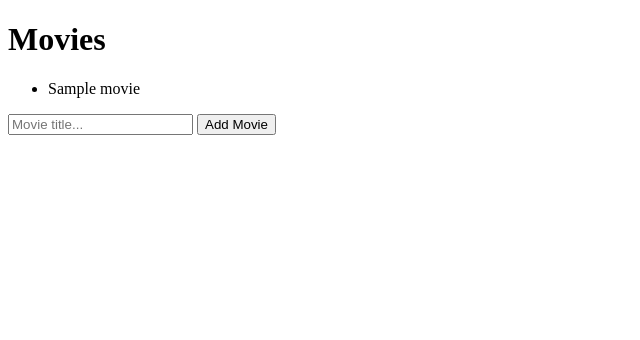
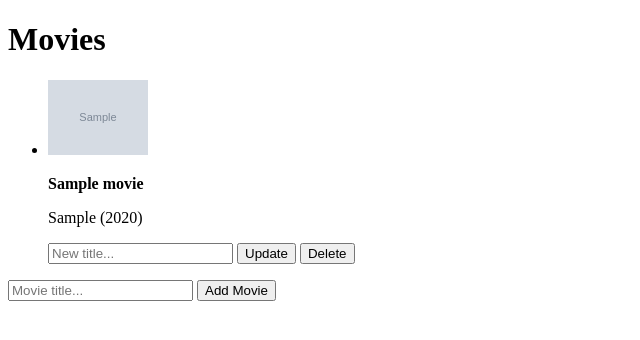
Before and after one commit to ilyassuelen/MovieWebApp, a Flask app: page /users/1/movies in a window 1280 px wide. Shown: the part 98-438 px from the top of the page, without its empty margins (0-640 px from the left). Run offline with Flask 3, Linux system fonts and the light colour scheme; tables that the repository leaves empty hold one stand-in row (values such as "Sample post"); grey boxes marked "Sample" are stand-in pictures.

Commit message:
Add movie update, delete, and OMDb integration

```diff
--- a/app.py
+++ b/app.py
@@ -2,6 +2,7 @@ from flask import Flask, render_template, request, redirect, url_for
 from data_manager import DataManager
 from models import db, Movie
 import os
+import requests
 
 app = Flask(__name__)
 
@@ -15,6 +16,8 @@ db.init_app(app)
 
 # Create DataManager Object
 data_manager = DataManager()
+
+OMDB_API_KEY = "b624da09"
 
 
 @app.route('/')
@@ -40,10 +43,33 @@ def list_movies(user_id):
 def add_movie(user_id):
     title = request.form.get('title')
 
-    # Temporary: Adding movie without Director/Poster
-    new_movie = Movie(name=title, user_id=user_id)
-    data_manager.add_movie(new_movie)
+    # OMDb request
+    url = f"http://www.omdbapi.com/?t={title}&apikey={OMDB_API_KEY}"
+    response = requests.get(url).json()
 
+    # Extract Movie-Data
+    movie = Movie(
+        name=response.get("Title", title),
+        director=response.get("Director", "Unknown"),
+        release_year=response.get("Year", None),
+        poster_url=response.get("Poster", None),
+        user_id=user_id,
+    )
+
+    data_manager.add_movie(movie)
+    return redirect(url_for('list_movies', user_id=user_id))
+
+
+@app.route('/users/<int:user_id>/movies/<int:movie_id>/delete', methods=['POST'])
+def delete_movie(user_id, movie_id):
+    data_manager.delete_movie(movie_id)
+    return redirect(url_for('list_movies', user_id=user_id))
+
+
+@app.route('/users/<int:user_id>/movies/<int:movie_id>/update', methods=['POST'])
+def update_movie(user_id, movie_id):
+    new_title = request.form.get('new_title')
+    data_manager.update_movie(movie_id, new_title)
     return redirect(url_for('list_movies', user_id=user_id))
 
 
--- a/templates/movies.html
+++ b/templates/movies.html
@@ -3,9 +3,24 @@
 {% block content %}
 <h1>Movies</h1>
 
-<ul>
+<ul class="movie-list">
     {% for movie in movies %}
-    <li>{{ movie.name }}</li>
+    <li class="movie-entry">
+        <img src="{{ movie.poster_url }}" alt="{{ movie.name }}" width="100">
+        <p><strong>{{ movie.name }}</strong></p>
+        <p>{{ movie.director }} ({{ movie.release_year }})</p>
+
+        <!-- Update Form -->
+        <form action="{{ url_for('update_movie', user_id=user_id, movie_id=movie.id) }}" method="post" style="display:inline;">
+            <input type="text" name="new_title" placeholder="New title..." required>
+            <button type="submit" class="btn-edit">Update</button>
+        </form>
+
+        <!-- Delete Form -->
+        <form action="{{ url_for('delete_movie', user_id=user_id, movie_id=movie.id) }}" method="post" style="display:inline;">
+            <button type="submit" class="btn-delete">Delete</button>
+        </form>
+    </li>
     {% endfor %}
 </ul>
 
```
